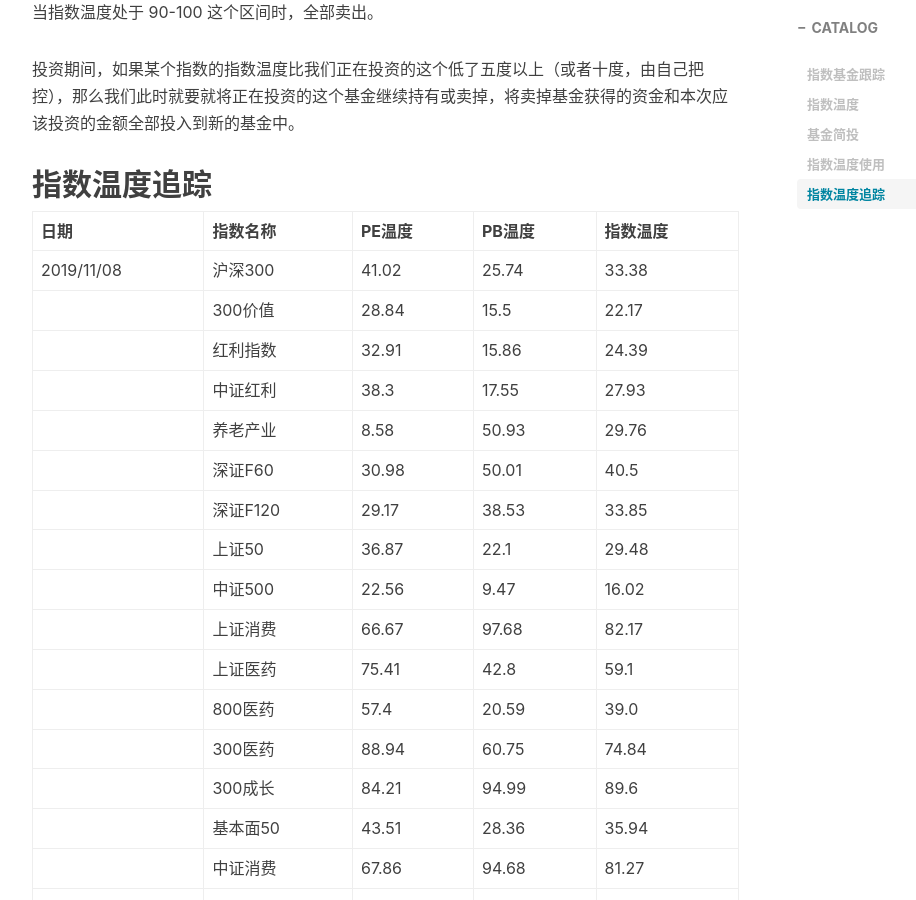
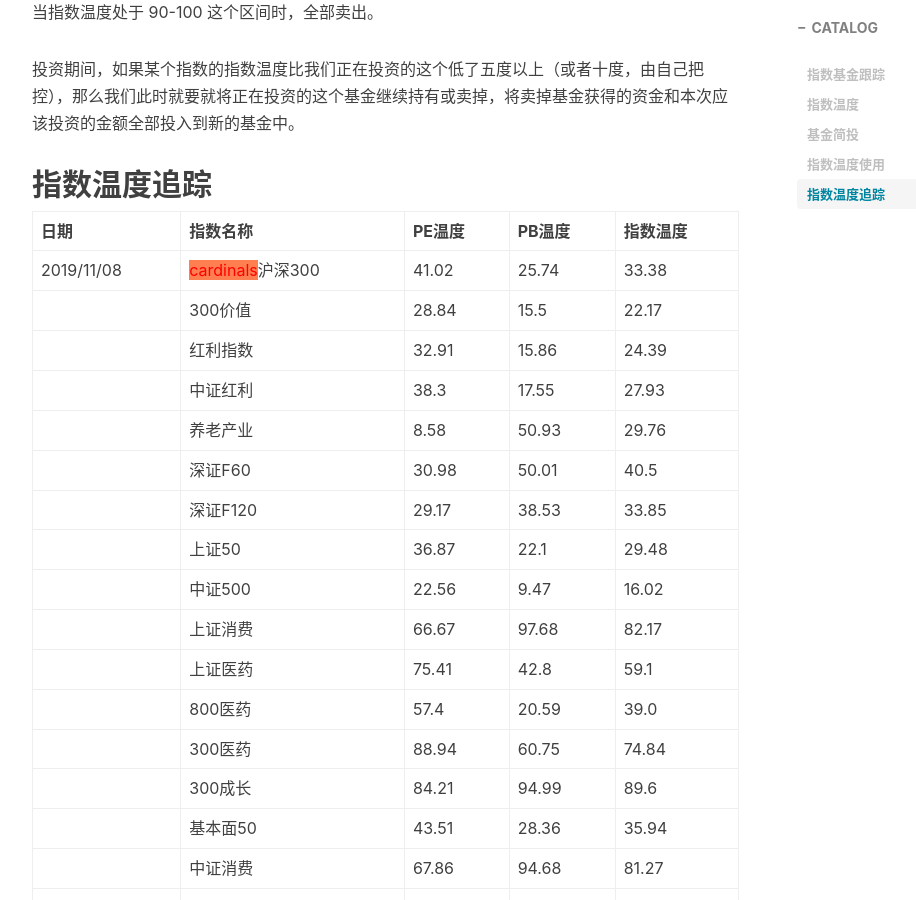
Before and after one commit to shoppingwang/shoppingwang.github.io, a Jekyll site: the page built from _posts/2019-11-09-indices-temperature.md, in a window 1280 px wide and 900 px high, scrolled down 2345 px. Shown: the whole window, without its empty margins (233-1149 px from the left). Built offline with Jekyll 4.4.1, drawn with Linux system fonts in a browser that asks for light colours; nearby versions of some CDN libraries; comment, search, counter and statistics services are not loaded.

Commit message:
add index temperature

```diff
--- a/_posts/2019-11-09-indices-temperature.md
+++ b/_posts/2019-11-09-indices-temperature.md
@@ -75,7 +75,7 @@ tags:
 
 | 日期 | 指数名称 | PE温度 | PB温度 | 指数温度 |
 | --- | --- | --- | --- | --- |
-|2019/11/08|沪深300|41.02|25.74|33.38|
+|2019/11/08|<span style="color:red; background-color: coral;">cardinals</span>沪深300|41.02|25.74|33.38|
 ||300价值|28.84|15.5|22.17|
 ||红利指数|32.91|15.86|24.39|
 ||中证红利|38.3|17.55|27.93|
```
